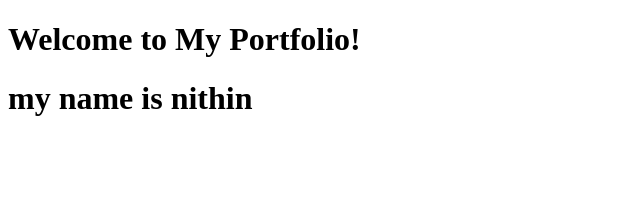
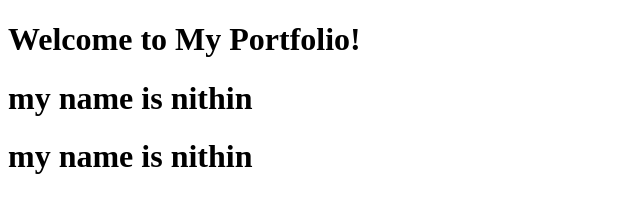
Before and after one commit to nithin282004/jenkins, a plain HTML site: page index.html in a window 1280 px wide. Shown: the whole page, without its empty margins (0-640 px from the left). Drawn offline with Linux system fonts and the light colour scheme.

Commit message:
Update index.html

```diff
--- a/index.html
+++ b/index.html
@@ -6,5 +6,6 @@
 <body>
     <h1>Welcome to My Portfolio!</h1>
     <h1>my name is nithin</h1>
+    <h1>my name is nithin</h1>
 </body>
 </html>
```
